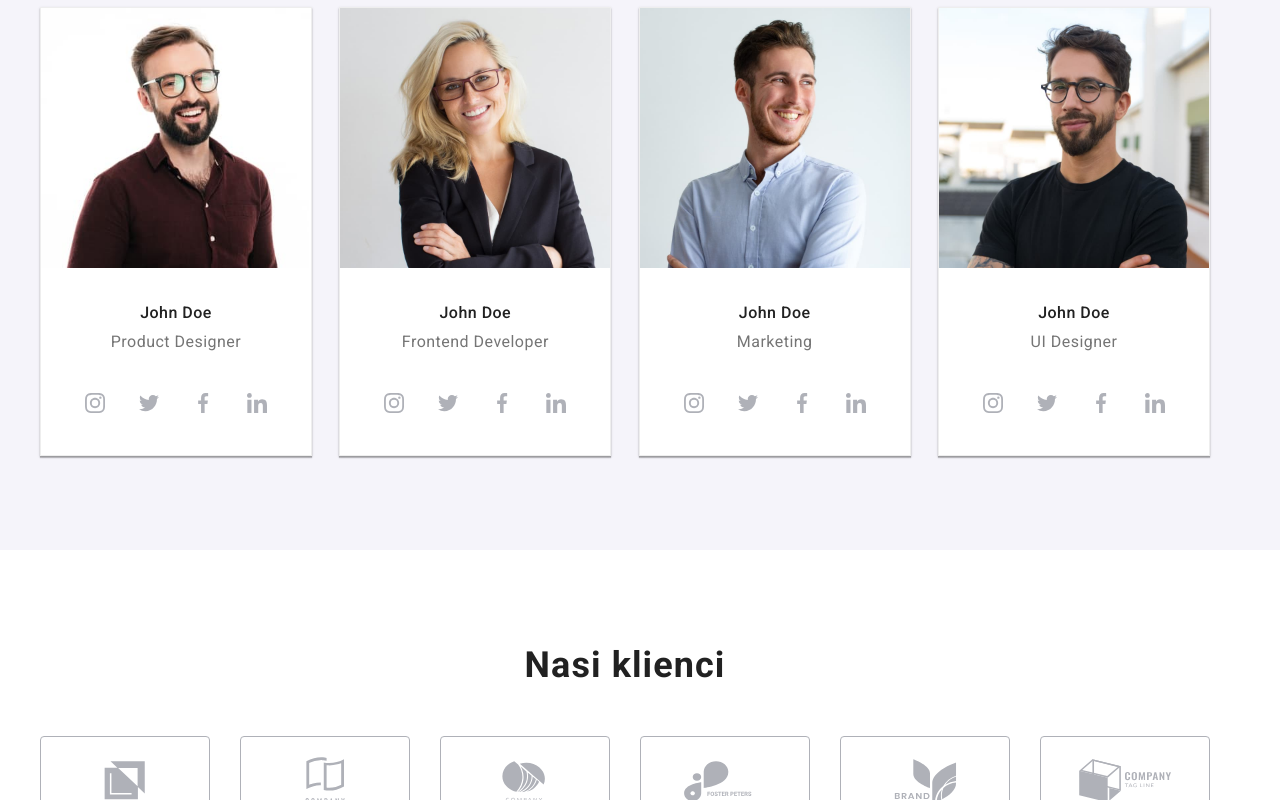
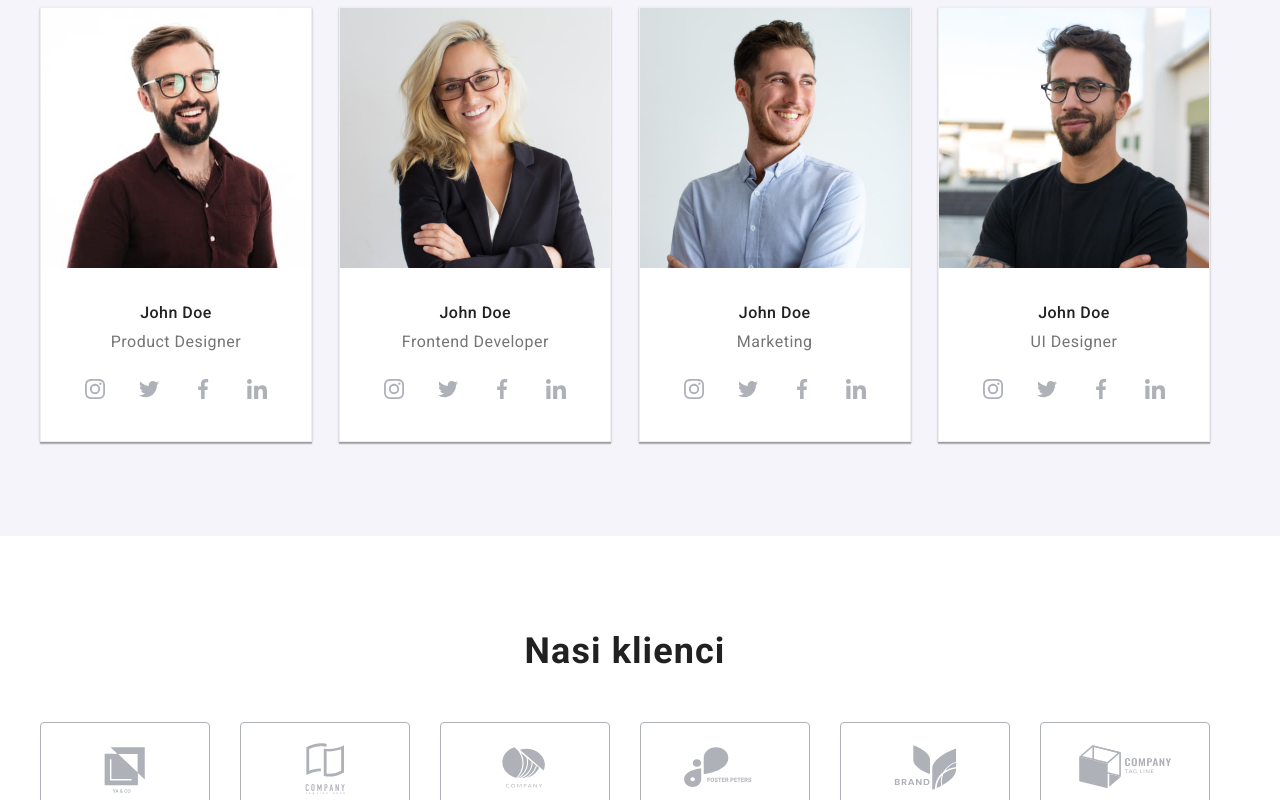
Before and after one commit to SylviaStachera/goit-markup-hw-04, a plain HTML site: page index.html in a window 1280 px wide. Shown: the part 1770-2570 px from the top of the page. Drawn offline with Linux system fonts and the light colour scheme.

Commit message:
Poprawki

```diff
--- a/css/styles.css
+++ b/css/styles.css
@@ -394,7 +394,7 @@ figure {
 	justify-content: center;
 	align-items: center;
 	height: 600px;
-	background-color: rgba(47, 48, 58, 0.4);
+	/* background-color: rgba(47, 48, 58, 0.4); */
 	background-image: url(../images/bg-title_v1.jpg);
 	background-size: 1600px 600px;
 	background-position: center;
@@ -519,7 +519,7 @@ figure {
 	letter-spacing: 0.03em;
 }
 .second-description {
-	padding-bottom: 30px;
+	padding-bottom: 16px;
 	font-size: 16px;
 	line-height: 1.1875;
 	text-align: center;
@@ -534,6 +534,7 @@ figure {
 .client-icons:hover{
 	border: 1px solid var(--active-color);
 	--color2: var(--active-color);
+	cursor: pointer;
 
 }
 
```
Also changed, not shown: images/box1_v1.jpg, images/box2_v1.jpg, 1 other file.
